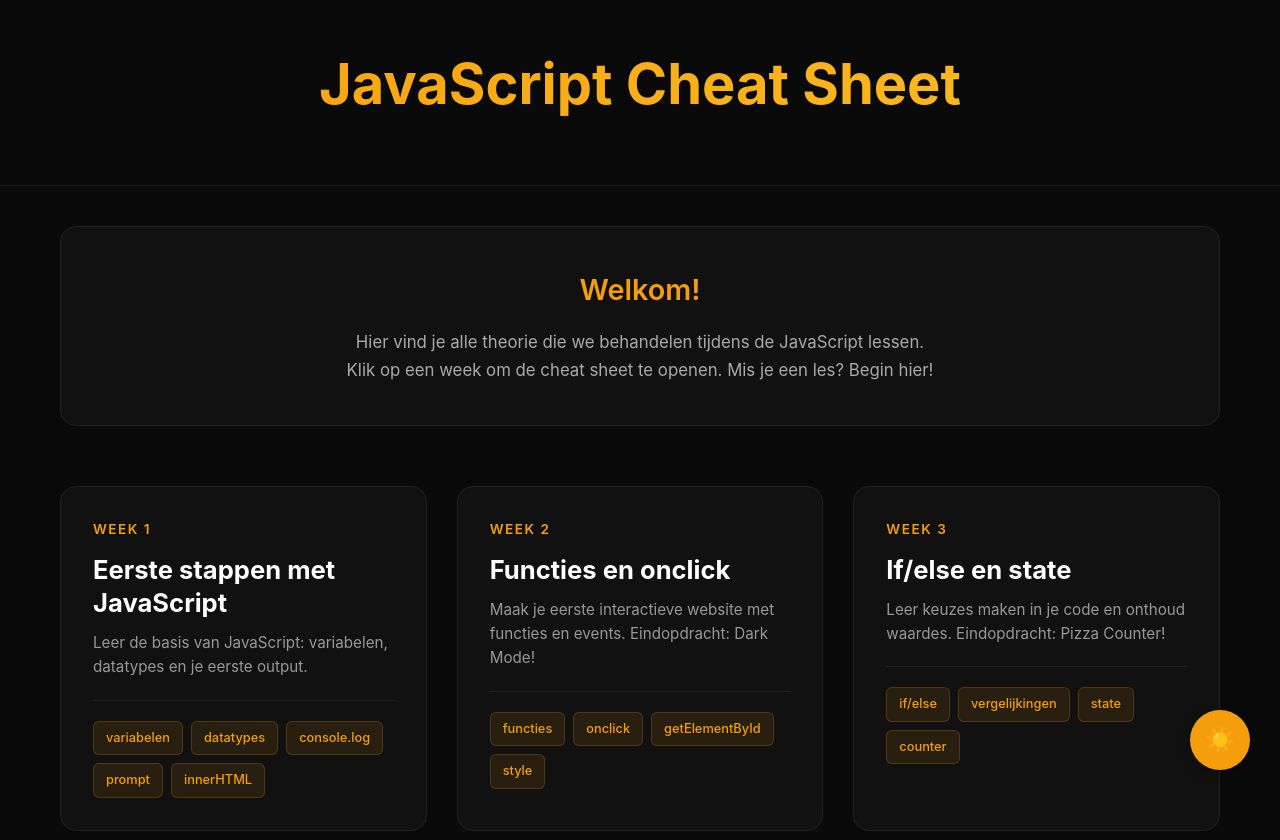
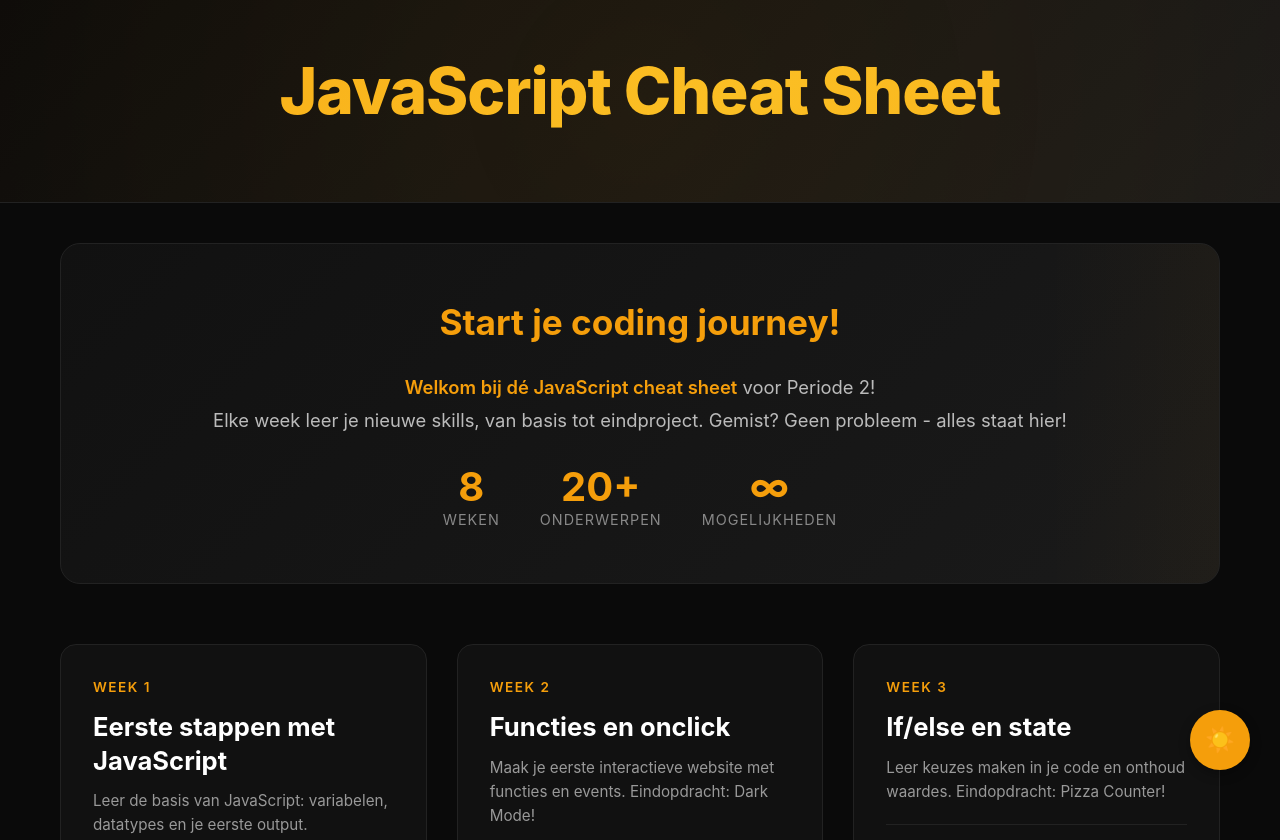
Before and after one commit to jschaik/JavaScript-Cheatsheet, a plain HTML site: page index.html in a window 1280 px wide. Shown: the top 840 px of the page. Drawn offline with Linux system fonts and the light colour scheme.

Commit message:
quick fix

```diff
--- a/index.html
+++ b/index.html
@@ -1,26 +1,42 @@
 <!DOCTYPE html>
 <html lang="nl">
-
 <head>
     <meta charset="UTF-8">
     <meta name="viewport" content="width=device-width, initial-scale=1.0">
     <title>JavaScript Cheat Sheet - P2</title>
     <link rel="stylesheet" href="style.css">
 </head>
-
 <body>
     <!-- Theme Toggle Button -->
     <button class="theme-toggle" onclick="toggleTheme()" id="themeToggle">☀️</button>
 
     <div class="hero">
-        <h1>JavaScript Cheat Sheet</h1>
+        <div class="hero-content">
+            <h1>JavaScript Cheat Sheet</h1>
+        </div>
     </div>
 
     <div class="container">
         <div class="intro">
-            <h2>Welkom!</h2>
-            <p>Hier vind je alle theorie die we behandelen tijdens de JavaScript lessen. <br>
-                Klik op een week om de cheat sheet te openen. Mis je een les? Begin hier!</p>
+            <h2>Start je coding journey!</h2>
+            <p>
+                <span class="intro-highlight">Welkom bij dé JavaScript cheat sheet</span> voor Periode 2!<br>
+                Elke week leer je nieuwe skills, van basis tot eindproject. Gemist? Geen probleem - alles staat hier!
+            </p>
+            <div class="stats-container">
+                <div class="stat-item">
+                    <span class="stat-number">8</span>
+                    <span class="stat-label">Weken</span>
+                </div>
+                <div class="stat-item">
+                    <span class="stat-number">20+</span>
+                    <span class="stat-label">Onderwerpen</span>
+                </div>
+                <div class="stat-item">
+                    <span class="stat-number">∞</span>
+                    <span class="stat-label">Mogelijkheden</span>
+                </div>
+            </div>
         </div>
 
         <div class="weeks-grid">
@@ -146,7 +162,6 @@
         </div>
     </div>
 
-    <script src="app.js"></script>
+ <script src="app.js"></script>
 </body>
-
 </html>
--- a/style.css
+++ b/style.css
@@ -53,12 +53,30 @@ ol {
 
 /* Hero Section (for index page) */
 .hero {
-  background: #0a0a0a;
+ background: linear-gradient(135deg, #0a0a0a 0%, #1a1a1a 100%);
  color: white;
  padding: 40px 20px 40px;
  text-align: center;
-  border-bottom: 1px solid #1a1a1a;
+ border-bottom: 1px solid #222;
+ position: relative;
+ overflow: hidden;
  transition: background-color 0.3s ease, border-color 0.3s ease;
+}
+
+.hero::before {
+ content: '';
+ position: absolute;
+ top: -50%;
+ left: -50%;
+ width: 200%;
+ height: 200%;
+ background: radial-gradient(circle, rgba(245, 158, 11, 0.1) 0%, transparent 70%);
+ animation: pulse 8s ease-in-out infinite;
+}
+
+@keyframes pulse {
+ 0%, 100% { transform: scale(1); opacity: 0.5; }
+ 50% { transform: scale(1.1); opacity: 0.8; }
 }
 
 body.light-mode .hero {
@@ -66,67 +84,163 @@ body.light-mode .hero {
  border-bottom: none;
 }
 
+body.light-mode .hero::before {
+ display: none;
+}
+
+.hero-content {
+ position: relative;
+ z-index: 1;
+}
+
 .hero h1 {
-  font-size: 3.5em;
-  margin-bottom: 15px;
-  font-weight: 700;
-  background: linear-gradient(135deg, rgb(245 158 11), rgb(251 191 36));
+ font-size: 4em;
+ margin-bottom: 20px;
+ font-weight: 800;
+ background: linear-gradient(135deg, rgb(245 158 11), rgb(251 191 36), rgb(245 158 11));
+ background-size: 200% auto;
  -webkit-background-clip: text;
  -webkit-text-fill-color: transparent;
  background-clip: text;
+ animation: gradient-shift 3s ease infinite;
+ letter-spacing: -1px;
+}
+
+@keyframes gradient-shift {
+ 0%, 100% { background-position: 0% 50%; }
+ 50% { background-position: 100% 50%; }
 }
 
 body.light-mode .hero h1 {
  background: white;
  -webkit-background-clip: text;
  -webkit-text-fill-color: transparent;
+ animation: none;
 }
 
-.hero p {
-  font-size: 1.2em;
-  color: #999;
-  font-weight: 300;
+.hero-subtitle {
+ font-size: 1.4em;
+ color: #aaa;
+ font-weight: 400;
+ margin-bottom: 30px;
 }
 
-body.light-mode .hero p {
-  color: rgba(255, 255, 255, 0.9);
+body.light-mode .hero-subtitle {
+ color: rgba(255, 255, 255, 0.95);
 }
+
+.hero-tagline {
+ font-size: 1.1em;
+ color: #666;
+ font-weight: 300;
+ max-width: 600px;
+ margin: 0 auto;
+ line-height: 1.6;
+}
+
+body.light-mode .hero-tagline {
+ color: rgba(255, 255, 255, 0.85);
+}
+
+
 
 /* Intro Section (for index page) */
 .intro {
-  background: #111;
-  padding: 40px;
-  border-radius: 16px;
+ background: linear-gradient(135deg, #111 0%, #1a1a1a 100%);
+ padding: 50px;
+ border-radius: 20px;
  margin-bottom: 60px;
  border: 1px solid #222;
  text-align: center;
-  transition: background-color 0.3s ease, border-color 0.3s ease;
+ position: relative;
+ overflow: hidden;
+ transition: all 0.3s ease;
+}
+
+.intro::before {
+ content: '';
+ position: absolute;
+ top: 0;
+ left: -100%;
+ width: 100%;
+ height: 100%;
+ background: linear-gradient(90deg, transparent, rgba(245, 158, 11, 0.1), transparent);
+ animation: slide 3s infinite;
+}
+
+@keyframes slide {
+ 0% { left: -100%; }
+ 100% { left: 100%; }
 }
 
 body.light-mode .intro {
  background: white;
  border: 1px solid #e0e0e0;
-  box-shadow: 0 2px 10px rgba(0, 0, 0, 0.1);
+ box-shadow: 0 4px 20px rgba(0, 0, 0, 0.08);
+}
+
+body.light-mode .intro::before {
+ background: linear-gradient(90deg, transparent, rgba(245, 158, 11, 0.05), transparent);
 }
 
 .intro h2 {
  color: rgb(245 158 11);
-  margin-bottom: 15px;
-  font-size: 1.8em;
+ margin-bottom: 20px;
+ font-size: 2.2em;
+ font-weight: 700;
+ position: relative;
+ z-index: 1;
+}
+
+.intro p {
+ color: #bbb;
+ font-size: 1.15em;
+ line-height: 1.8;
+ transition: color 0.3s ease;
+ position: relative;
+ z-index: 1;
+}
+
+body.light-mode .intro p {
+ color: #555;
+}
+
+.intro-highlight {
+ color: var(--primary-color);
  font-weight: 600;
 }
 
-.intro p {
-  color: #aaa;
-  font-size: 1.05em;
-  line-height: 1.7;
-  transition: color 0.3s ease;
+.stats-container {
+ display: flex;
+ justify-content: center;
+ gap: 40px;
+ margin-top: 30px;
+ flex-wrap: wrap;
 }
 
-body.light-mode .intro p {
+.stat-item {
+ text-align: center;
+}
+
+.stat-number {
+ font-size: 2.5em;
+ font-weight: 700;
+ color: var(--primary-color);
+ display: block;
+ line-height: 1;
+}
+
+.stat-label {
+ font-size: 0.9em;
+ color: #888;
+ margin-top: 5px;
+ text-transform: uppercase;
+ letter-spacing: 1px;
+}
+
+body.light-mode .stat-label {
  color: #666;
 }
-
 /* Weeks Grid (for index page) */
 .weeks-grid {
   display: grid;
```
Lines whose indentation alone changed are shown as unchanged.
